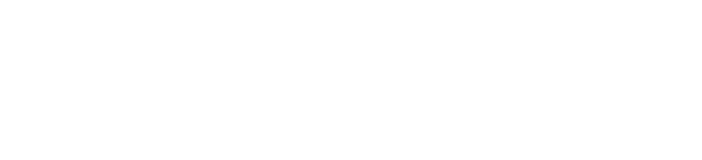
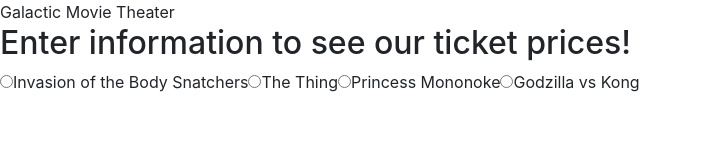
Before and after one commit to jeremybanka/movie-theater, a plain HTML site: page index.html in a window 1280 px wide. Shown: the whole page, without its empty margins (0-702 px from the left). Drawn offline with nearby package versions, Linux system fonts and the light colour scheme.

Commit message:
add movie selector rendered by jquery sourced from NOW_SHOWING

```diff
--- a/index.html
+++ b/index.html
@@ -1,16 +1,21 @@
 <!DOCTYPE html>
 <html lang='en-us'>
 <head>
+  <link href="https://stackpath.bootstrapcdn.com/bootstrap/4.1.1/css/bootstrap.min.css" rel="stylesheet">
   <link href="css/core.css" rel="stylesheet" type="text/css">
   <script src="https://cdn.jsdelivr.net/npm/jquery@3.6.0/dist/jquery.min.js"></script>
   <script src="js/scripts.js"></script>
   <!--<script src="js/playground.js"></script>-->
-  <title>TITLE</title>
+  <title>Galactic Movie Theater</title>
 </head>
 <body>
-  <header></header>
+  <header>Galactic Movie Theater</header>
   <main>
-
+    <h2>Enter information to see our ticket prices!</h2>
+    <form id="new-movie">
+      <div class="form-group" id='movie-options'>
+      </div>
+    </form>
   </main>
   <footer></footer>
 </body>
--- a/js/scripts.js
+++ b/js/scripts.js
@@ -62,3 +62,18 @@
 const ticket = new Ticket()
 
 // ui logic
+
+$(document).ready(function() {
+  const movieOptions = Object.entries(NOW_SHOWING)
+  console.log(movieOptions)
+  const $movieOptions = movieOptions.map(movieOption => {
+    const movieTitle = movieOption[1].title
+    const id = movieOption[0]
+    const $label = $(`<label for='${id}'/>`).text(movieTitle)
+    const $radio = $(`<input type="radio" name="movie" value="${id}" id="${id}">`)
+    $($label).prepend($radio)
+    return $label
+  })
+  $('#movie-options').append($movieOptions)
+
+})
```
